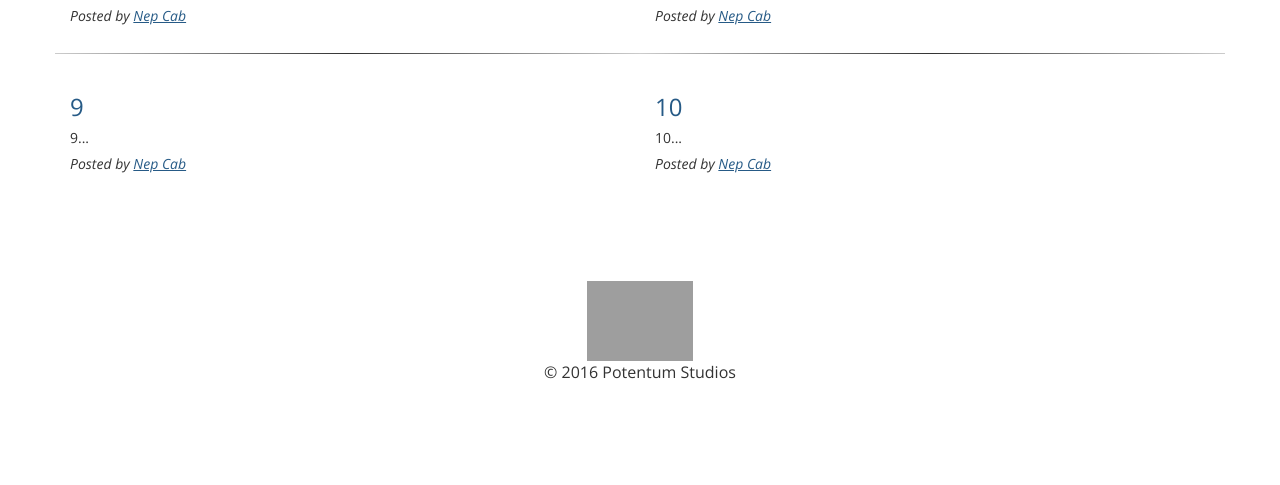
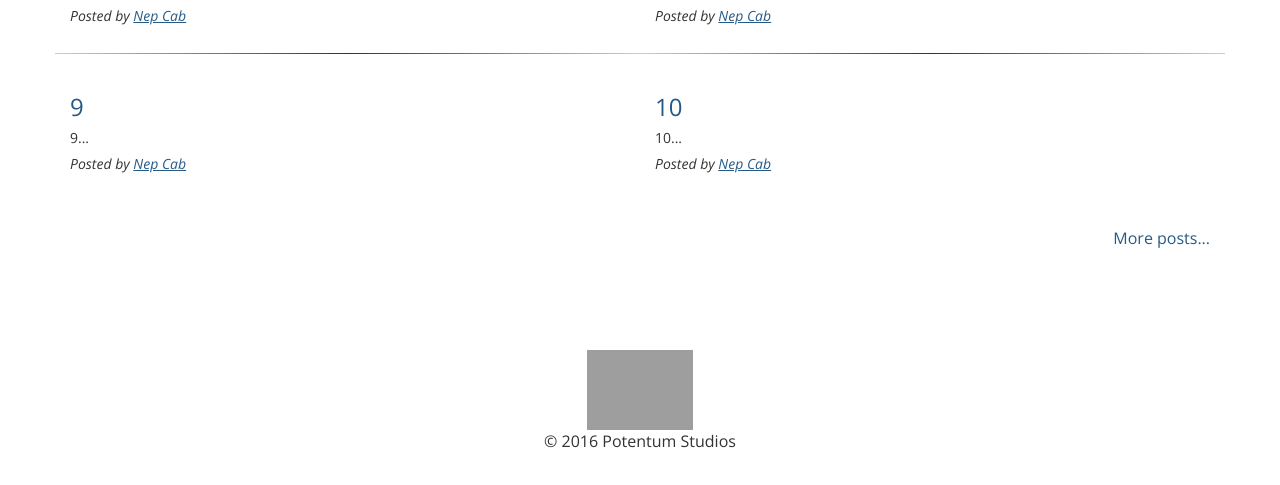
Before and after one commit to ncabelin/mindwelder, a Flask app: page / in a window 1280 px wide. Shown: the part 1192-1677 px from the top of the page. Before the commit the page ends 1571 px from the top, so only its background shows below. Run offline with Flask 2, Linux system fonts and the light colour scheme; parts of the project's set-up code (start-up, migrations or seed data) failed here and were passed over; some libraries are stand-ins or nearby versions; grey boxes are pictures that could not be loaded.

Commit message:
add simple pagination to / route

```diff
--- a/main.py
+++ b/main.py
@@ -176,12 +176,20 @@ google_client_id = json.loads(
 @app.route('/', methods=['GET'])
 def showFront():
 	# public facing page render
+	page = request.args.get('page')
+	if not page:
+		page = 0
+	else:
+		page = int(page)
+
+	offset_num = page * 10
 	user = find_logged_user()
-	posts = session.query(Post).order_by(desc(Post.date_added)).limit(10).all()
+	posts = session.query(Post).order_by(desc(
+		Post.date_added)).offset(offset_num).limit(10).all()
 	return render_template('front.html',
 		user_logged = user,
 		posts = posts,
-		page_number = 1)
+		page_number = page)
 
 @app.route('/login', methods = ['GET', 'POST'])
 def login():
--- a/templates/front.html
+++ b/templates/front.html
@@ -40,15 +40,15 @@
     </div>
   {% endfor %}
   </div>
-<!--   <div class="row">
+  <div class="row">
     <div class="col-md-12">
       <br><br>
       {% if posts | length == 0 or posts | length < 10 %}
         <a href="/" class="pull-right">End of posts. Click here to go to page 1</a>
       {% else %}
-        <a href="/page/{{ page_number }}#posts" class="pull-right">More posts...</a>
+        <a href="/?page={{ page_number + 1 }}" class="pull-right">More posts...</a>
       {% endif %}
     </div>
-  </div> -->
+  </div>
 </div>
 {% endblock %}
```
Also changed, not shown: mindwelder.db.
